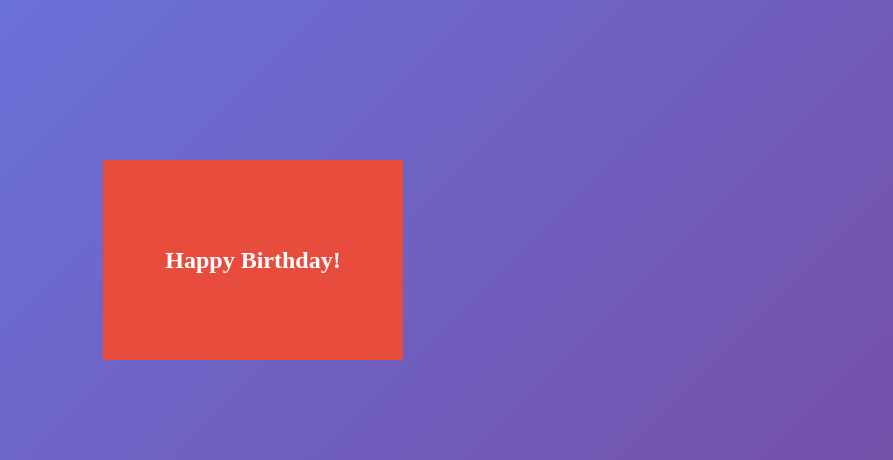
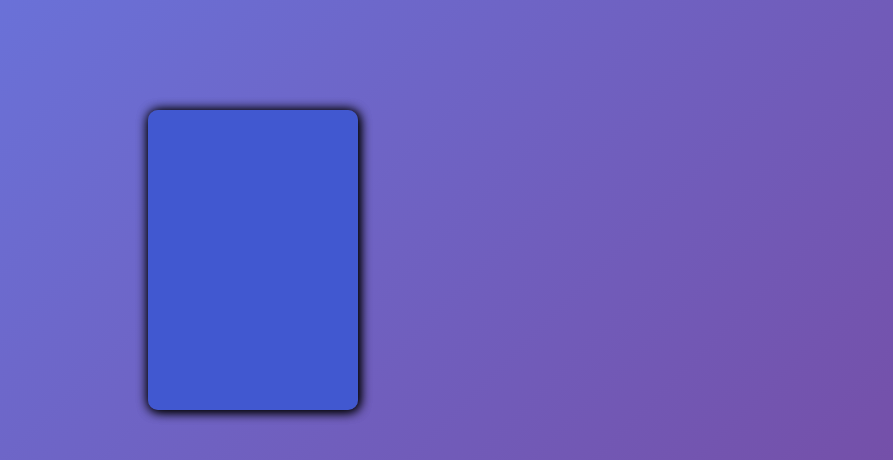
Before and after one commit to abdulraheem48/gift_card, a plain HTML site: page index.html in a window 1280 px wide. Shown: the part 140-600 px from the top of the page, 387-1280 px from the left. Drawn offline with Linux system fonts and the light colour scheme.

Commit message:
Update index.html

```diff
--- a/index.html
+++ b/index.html
@@ -2,74 +2,68 @@
 <html lang="en">
   <head>
     <meta charset="UTF-8">
-    <title>Gift Card</title>
+    <title>Diary Card</title>
     <style>
       body {
         background-image: linear-gradient(135deg, #667eea 0%, #764ba2 100%);
         margin: 0;
+      }
+      #container {
+        display: flex;
+        justify-content: center;
+        align-items: center;
+        min-height: 100vh;
+      }
+
+      .book {
+        position: relative;
+        border-radius: 10px;
+        width: 210px;
+        height: 300px;
+        background-image: url('bbb.jpg'); /* Replace with actual image URL */
+        background-size: cover;
+        background-position: center;
+        background-size: 97%;
+        box-shadow: 1px 1px 12px #000;
+        transform-style: preserve-3d;
+        perspective: 2000px;
+        display: flex;
+        flex-direction: column;
+        align-items: center;
+        justify-content: center;
+      }
+
+      .cover {
+        top: 0;
+        position: absolute;
+        background-color: lightgray;
+        background-color: #4158d0;
+        background-image: url(aaa.jpg'); /* Replace with actual image URL */
+        background-size: cover;
+        background-position: center;
+        width: 100%;
+        height: 100%;
+        border-radius: 10px;
+        cursor: pointer;
+        transition: all 0.5s;
+        transform-origin: 0;
+        box-shadow: 1px 1px 12px #000;
         display: flex;
         align-items: center;
         justify-content: center;
-        min-height: 100vh;
       }
 
-      .card-container {
-        position: relative;
-        width: 300px;
-        height: 200px;
-        overflow: hidden;
-      }
-
-      .card {
-        width: 100%;
-        height: 100%;
-        transform-style: preserve-3d;
-        transition: transform 1s;
-      }
-
-      .card:hover {
-        transform: perspective(1000px) rotateY(-180deg);
-      }
-
-      .face {
-        position: absolute;
-        width: 100%;
-        height: 100%;
-        backface-visibility: hidden;
-        display: flex;
-        align-items: center;
-        justify-content: center;
-        box-shadow: 0 0 10px rgba(0, 0, 0, 0.3);
-      }
-
-      .front {
-        background-color: #e74c3c;
-        color: #fff;
-        transform: translateX(0);
-      }
-
-      .back {
-        background-color: #2ecc71;
-        color: #fff;
-        transform: rotateY(-180deg) translateX(100%);
-      }
-
-      img {
-        max-width: 100%;
-        max-height: 100%;
+      .book:hover .cover {
+        transition: all 0.5s;
+        transform: rotatey(-85deg);
       }
     </style>
   </head>
   <body>
-    <div class="card-container">
-      <div class="card">
-        <div class="face front">
-          <h2>Happy Birthday!</h2>
-        </div>
-        <div class="face back">
-          <img src="bbb.jpg" alt="Gift Image">
+      <div id="container">
+        <div class="book">
+          <div class="cover"></div>
         </div>
       </div>
-    </div>
   </body>
 </html>
```
